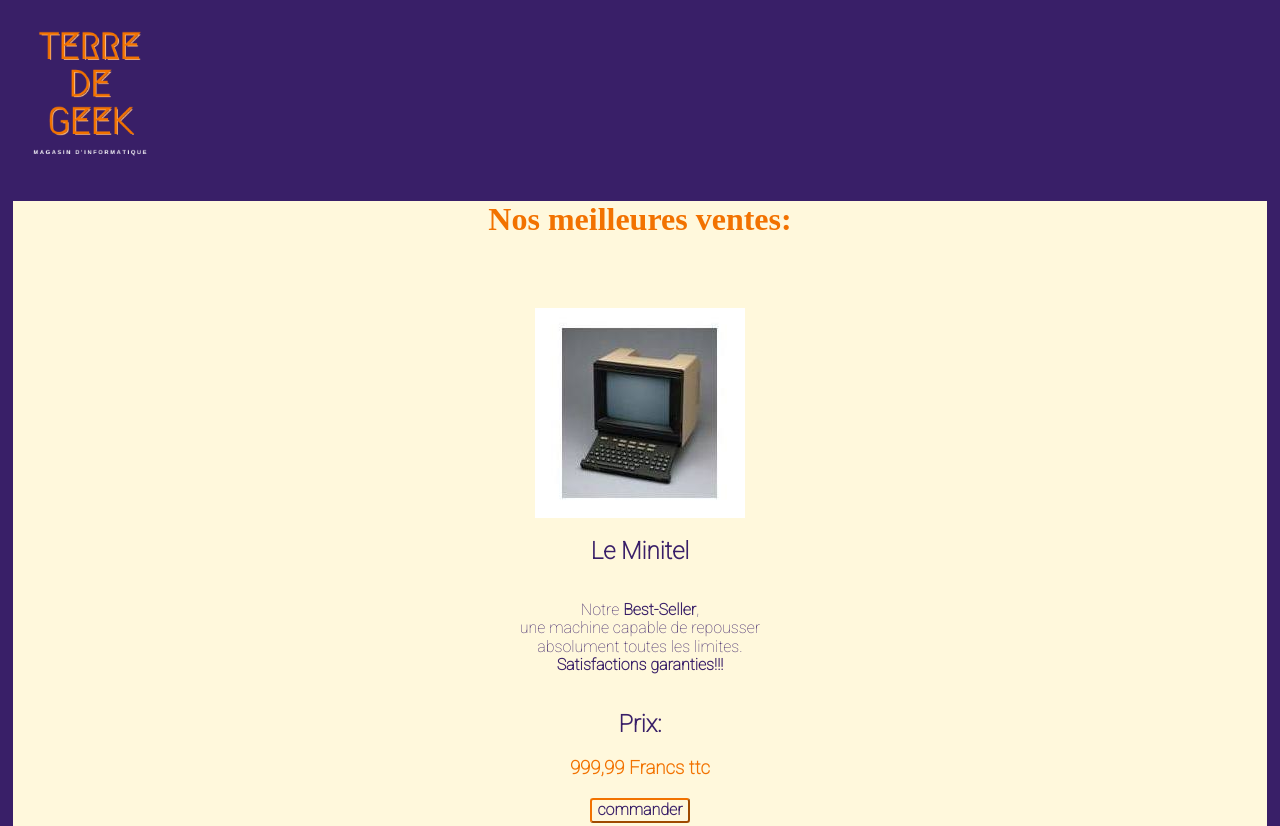
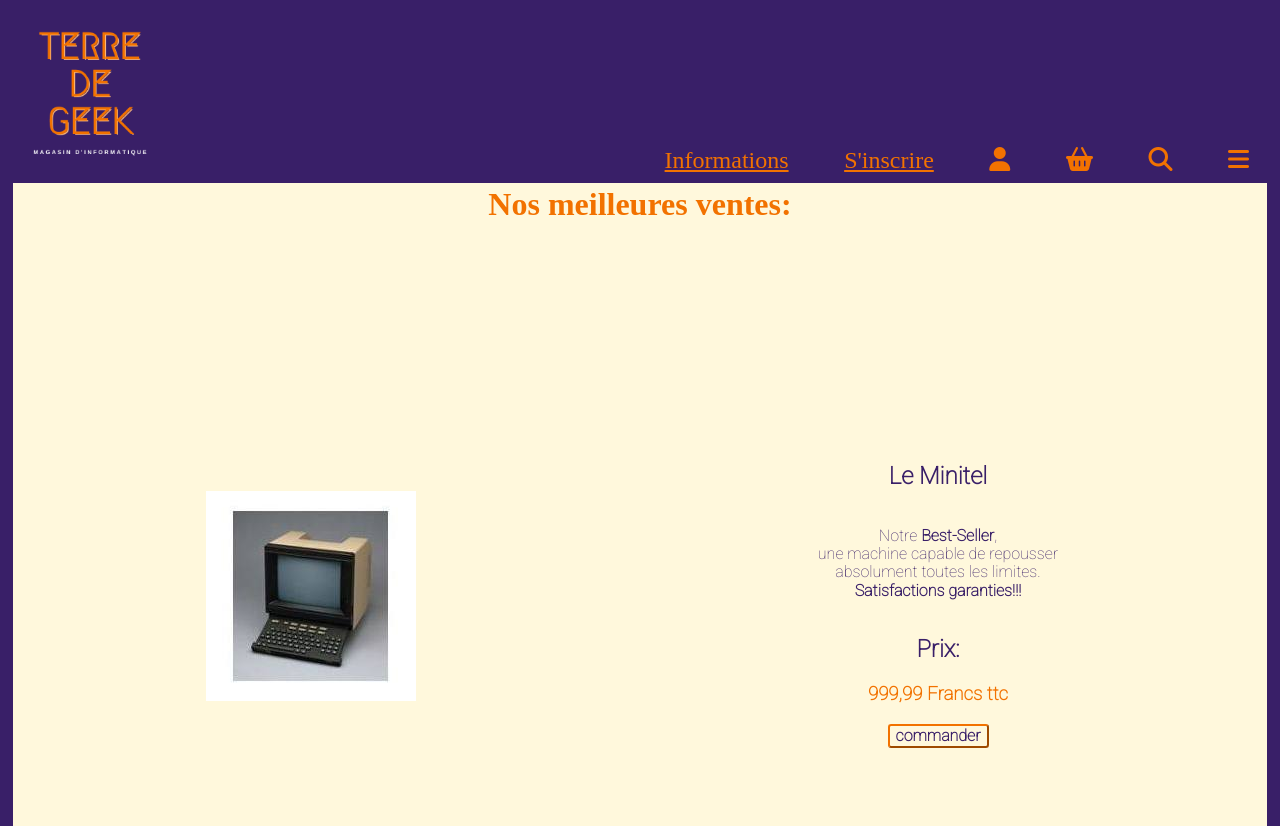
Before and after one commit to 22101986/Terre_De_Geek, a website built with Parcel: page index.html in a window 1280 px wide. Shown: the top 826 px of the page. Built offline with nearby package versions, Linux system fonts and the light colour scheme; a web font is replaced by a local one.

Commit message:
media query 2

```diff
--- a/css/main.css
+++ b/css/main.css
@@ -105,7 +105,7 @@
 
 }
 .tab {
-  display: none;
+ display: none;
 }
 .menu {
  width: 100%;
@@ -194,11 +194,35 @@
 @media (min-width: 600px) {
 
 .logo {
-  justify-content: flex-start;
+  justify-content:space-between ;
 
 }
 .menu {
   display: none;
+}
+.article {
+  flex-direction: row;
+  justify-content: space-around;
+}
+.tab {
+  width: 50%;;
+  display: flex;
+  justify-content: space-around;
+  align-items: flex-end;
+  margin: 0.1em;
+  padding: 0.1em;
+
+}
+header>div>section>a {
+  color: #F27200;
+  padding: 0.1em;
+  font-family: "ephesis";
+  font-size: x-large;
+
+}
+main>h1 {
+  padding: 0.1em;
+  margin-top: 0.1em;
 }
 
 }
--- a/index.html
+++ b/index.html
@@ -31,6 +31,14 @@
   <header>
     <div class="flex logo">
       <img src="logo_fixe.png" alt="logo">
+      <section class="flex tab">
+        <a href="#">Informations </a>
+        <a href="#">S'inscrire</a>
+        <a href="#"><i class="fas fa-user"></i></a>
+        <a href="#"><i class="fas fa-shopping-basket"></i></a>
+        <a href="#"><i class="fas fa-search"></i></a>
+        <a href="#"><i class="fas fa-bars"></i></a>
+      </section>
     </div>
   </header>
   <nav class="flex menu">
@@ -43,14 +51,6 @@
       <a href="#"><i class="fas fa-shopping-basket"></i></a>
       <a href="#"><i class="fas fa-search"></i></a>
     </aside>
-    <div class="flex tab">
-      <a href="#">Informations </a>
-      <a href="#">S'inscrire</a>
-      <a href="#"><i class="fas fa-user"></i></a>
-      <a href="#"><i class="fas fa-shopping-basket"></i></a>
-      <a href="#"><i class="fas fa-search"></i></a>
-      <a href="#"><i class="fas fa-bars"></i></a>
-    </div>
   </nav>
   <main>
     <h1>Nos meilleures ventes:</h1>
```
